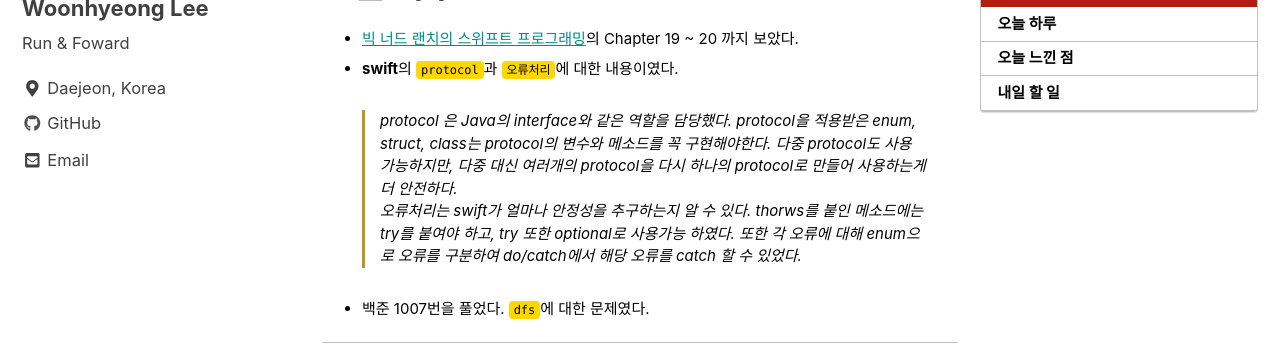
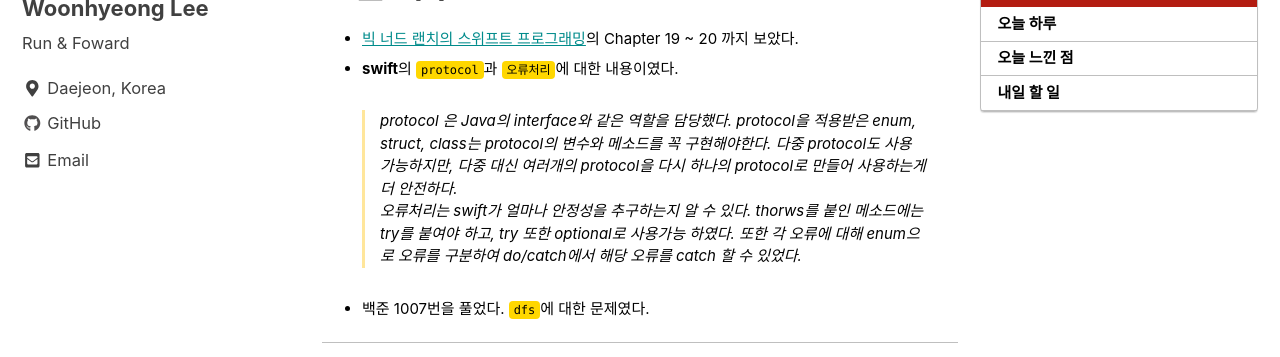
Before and after one commit to woonhyeong/woonhyeong.github.io, a Jekyll site: the page built from _posts/TIL/2019-02-01-TIL.md, in a window 1280 px wide. Shown: the part 236-593 px from the top of the page. Built offline with Jekyll 4.4.1, drawn with Linux system fonts in a browser that asks for light colours; cached includes are drawn as plain includes; nearby versions of some CDN libraries; comment, search, counter and statistics services are not loaded.

Commit message:
change blackquote color

```diff
--- a/assets/css/main.scss
+++ b/assets/css/main.scss
@@ -47,7 +47,7 @@ p > code, a > code, li > code, figcaption > code, td > code {
 }
 
 blockquote {
-  border-left-color: #bb9521;
+  border-left-color: #ffc10766;
 }
 
 .toc .nav__title {
```
